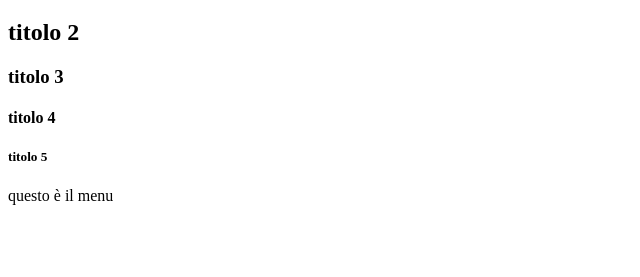
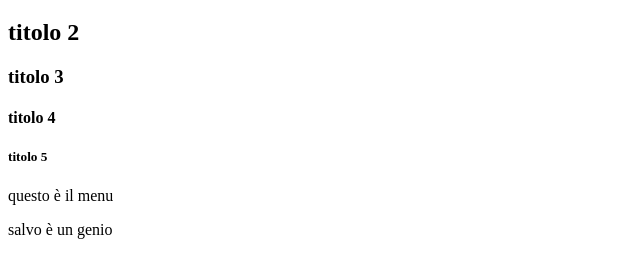
Before and after one commit to Elibra92/provagit, a plain HTML site: page index.html in a window 1280 px wide. Shown: the part 61-338 px from the top of the page, without its empty margins (0-640 px from the left). Drawn offline with Linux system fonts and the light colour scheme.

Commit message:
Modificamenu da salvo

```diff
--- a/index.html
+++ b/index.html
@@ -13,5 +13,7 @@
     <h4>titolo 4</h4>
     <h5>titolo 5</h5>
     <p>questo è il menu</p>
+
+    <p>salvo è un genio</p>
 </body>
 </html>
```
